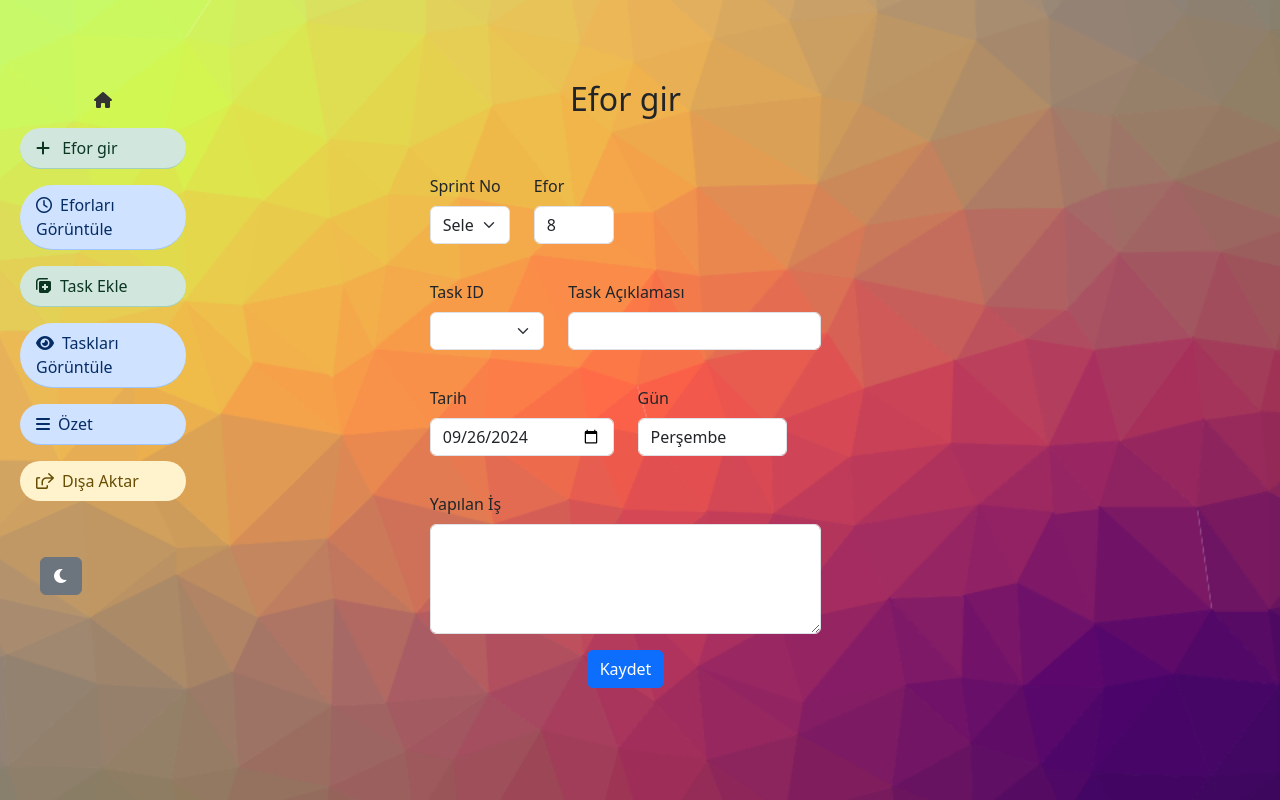
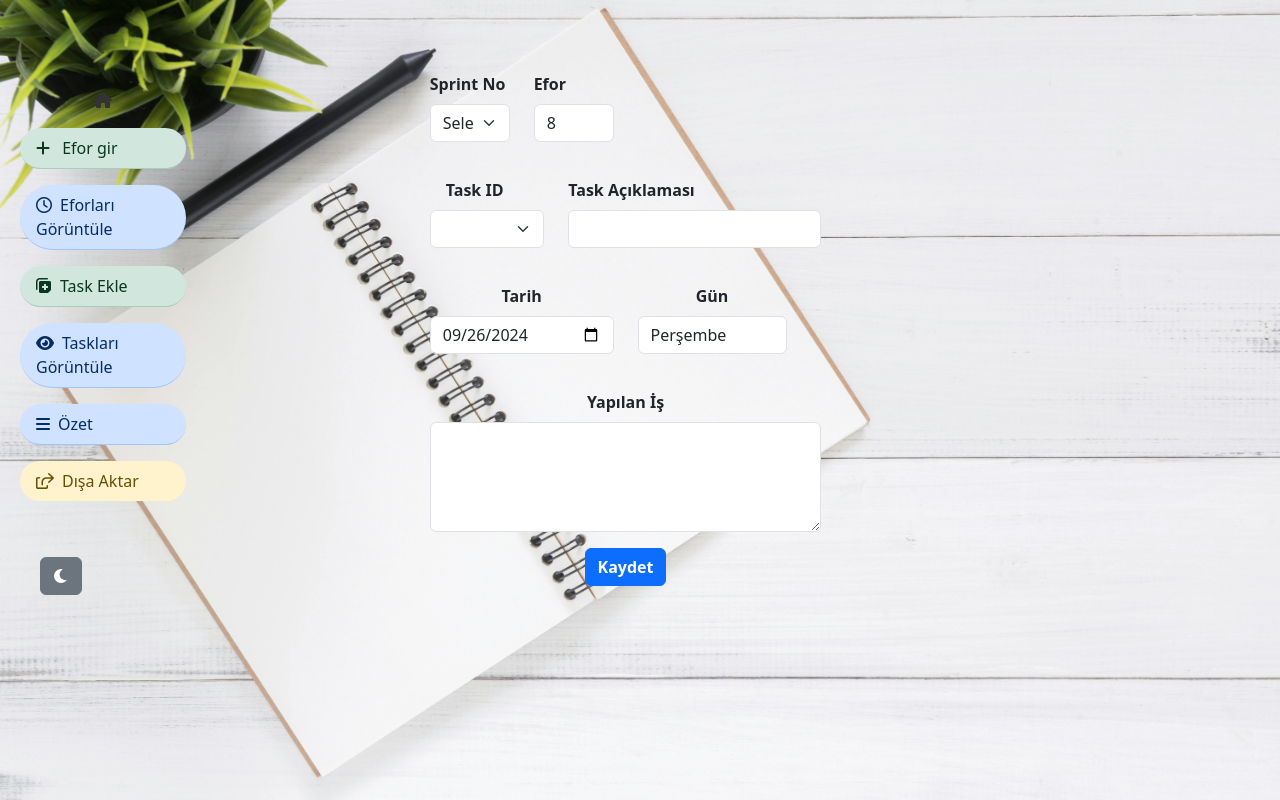
Before and after one commit to visualizeMath/Daily-Effort-Log, a Flask app: page /enter_log in a window 1280 px wide. Run offline with Flask 3, Linux system fonts and the light colour scheme; data that the repository does not hold is empty; some libraries are stand-ins or nearby versions.

Commit message:
styling improvements

```diff
--- a/templates/enter_log.html
+++ b/templates/enter_log.html
@@ -1,15 +1,13 @@
 {% extends 'base.html' %}
 
 {% block content %}
-<div class="mt-2 mb-5 d-flex justify-content-center">
-    <h2>Efor gir</h2>
-</div>
-<div class="container col-md-6">
+
+<div class="container col-md-6 d-flex justify-content-center">
     <form method="post" action="{{ url_for('submit_log') }}">
 
         <div class="row">
             <div class="mb-3 col-3">
-                <label for="sprint_no" class="form-label">Sprint No</label>
+                <label for="sprint_no" class="form-label fw-bold">Sprint No</label>
                 <select class="form-select" id="sprint_no" name="sprint_no" required>
                     <option value="Select">Select</option>
                     {% if active_sprints %}
@@ -21,7 +19,7 @@
             </div>
 
             <div class="mb-3 col-3">
-                <label for="harcanan_efor" class="form-label">Efor</label>
+                <label for="harcanan_efor" class="form-label fw-bold">Efor</label>
                 <input type="number" step="1" class="form-control" value="8" id="harcanan_efor" name="harcanan_efor" required min="1" max="12">
             </div>
 
@@ -29,8 +27,8 @@
 
         <div class="row">
 
-            <div class="mb-3 col-4">
-                <label for="task_id" class="form-label">Task ID</label>
+            <div class="mb-2 col-4">
+                <label for="task_id" class="form-label ms-3 fw-bold">Task ID</label>
                 <select class="form-select" id="task_id" name="task_id" required>
                     <!-- <option value="" disabled selected>ID</option> -->
                     {% for task_id in task_ids %}
@@ -42,7 +40,7 @@
 
 
             <div class="mb-3 col">
-                <label for="task_aciklama" class="form-label">Task Açıklaması</label>
+                <label for="task_aciklama" class="form-label fw-bold">Task Açıklaması</label>
                 <input type="text" class="form-control" id="task_aciklama" name="task_aciklama" autocomplete="off" readonly>
             </div>
         </div>
@@ -51,21 +49,21 @@
 
         <div class="row">
             <div class="mb-3 col-6">
-                <label for="tarih" class="form-label">Tarih</label>
+                <label for="tarih" class="form-label fw-bold d-flex justify-content-center">Tarih</label>
                 <input type="date" class="form-control" id="tarih" name="tarih" required>
             </div>
 
             <div class="mb-3 col-5">
-                <label for="gun" class="form-label">Gün</label>
+                <label for="gun" class="form-label fw-bold  d-flex justify-content-center">Gün</label>
                 <input type="text" class="form-control" id="gun" name="gun" readonly>
             </div>
         </div>
 
         <div class="mb-3">
-            <label for="yapilan_is" class="form-label">Yapılan İş</label>
+            <label for="yapilan_is" class="form-label fw-bold  d-flex justify-content-center">Yapılan İş</label>
             <textarea class="form-control" id="yapilan_is" name="yapilan_is" rows="4" autocomplete="off" required></textarea>
         </div>
-        <div class="container d-flex justify-content-center"><button type="submit" class="btn btn-primary">Kaydet</button></div>
+        <div class="container d-flex justify-content-center"><button type="submit" class="btn btn-primary fw-bolder">Kaydet</button></div>
     </form>
 </div>
 
--- a/templates/show_logs.html
+++ b/templates/show_logs.html
@@ -1,7 +1,7 @@
 {% extends 'base.html' %}
 
 {% block content %}
-<div class="container d-flex justify-content-center mt-1 mb-2">
+<div class="container d-flex justify-content-center mt-0 mb-2">
     {% if selected_month == 'Select' %}
         <h3>Tüm Eforlar</h3>
     {% elif selected_month == '' %}
```
Also changed, not shown: templates/create_pdas_item.html (+4 -4 lines), templates/summary.html (+5 -5 lines), static/img/bg.png, static/img/bg2.png (added), static/img/pexels-fwstudio-33348-129731.jpg (added).
